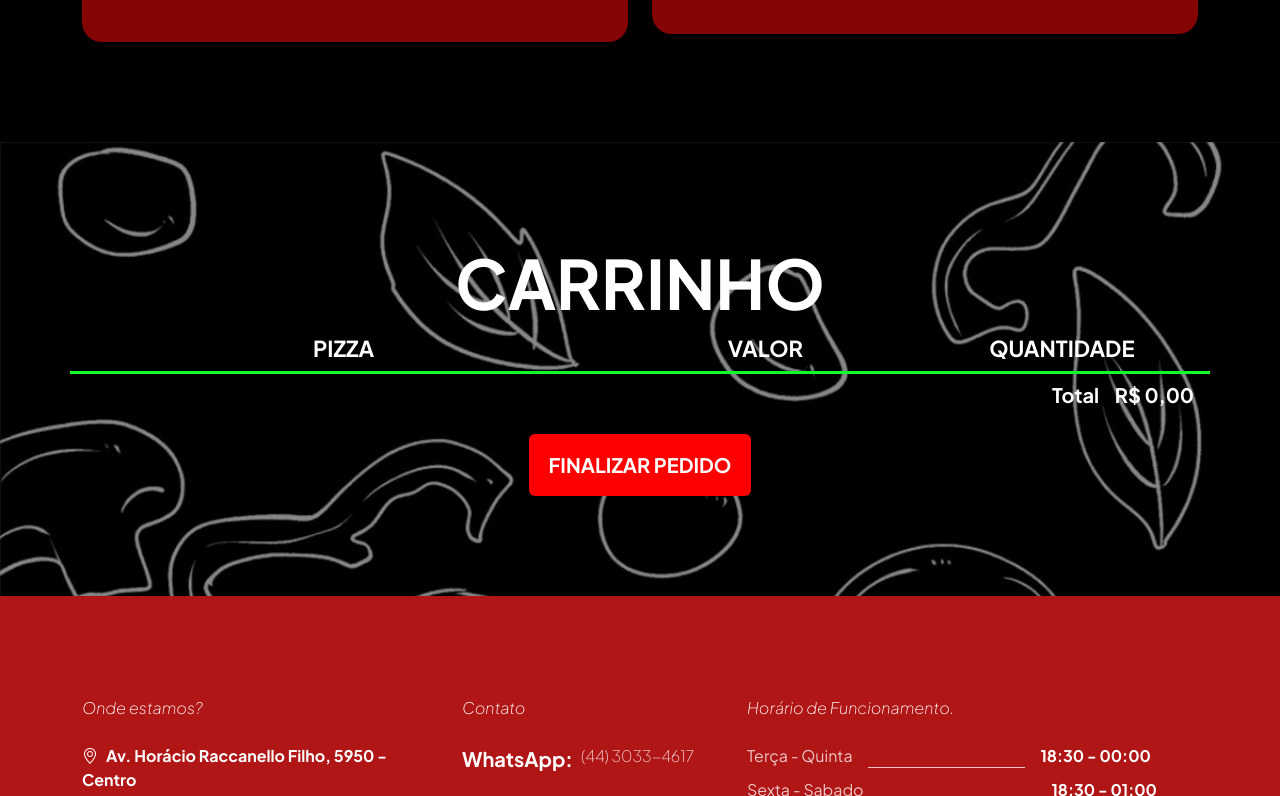
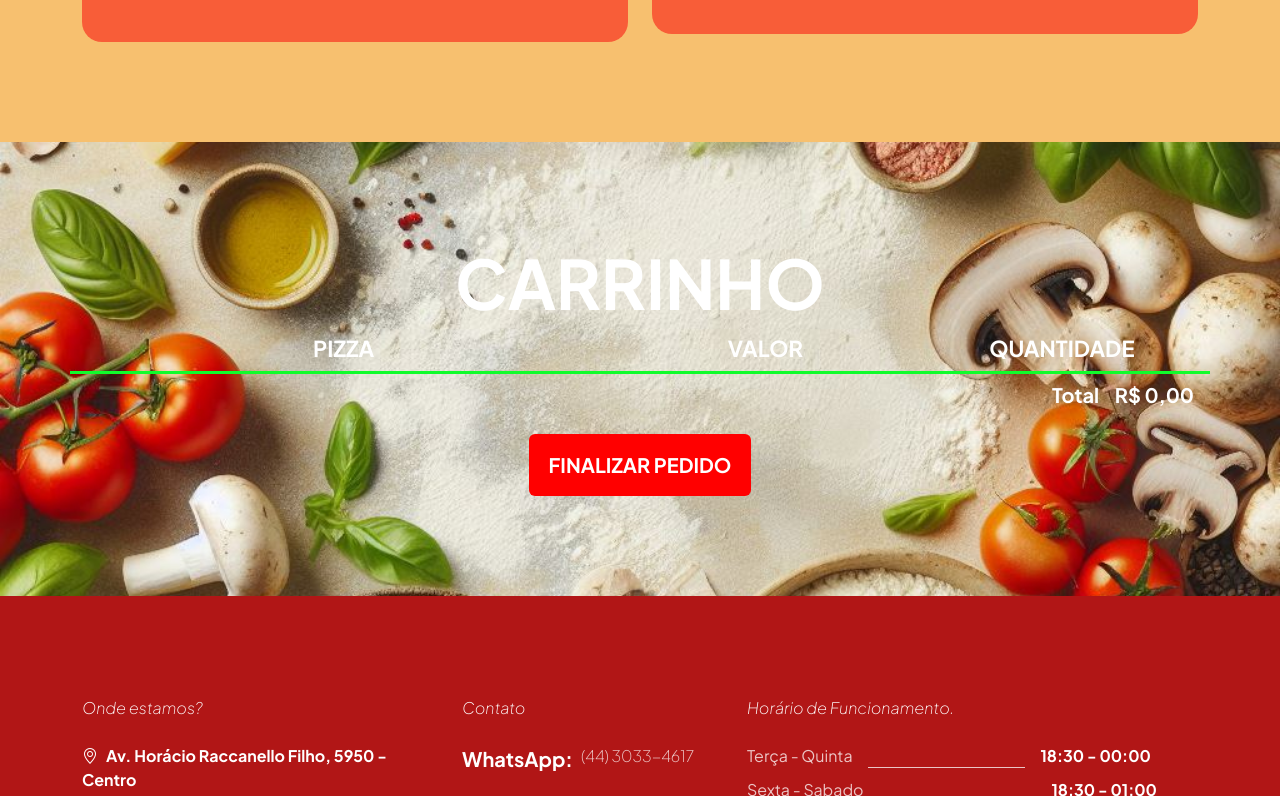
Before and after one commit to Fernandamviotto/Pizzaria_Palace, a plain HTML site: page index.html in a window 1280 px wide. Shown: the part 2689-3485 px from the top of the page. Drawn offline with Linux system fonts and the light colour scheme.

Commit message:
mudancas

```diff
--- a/css/tooplate-barista.css
+++ b/css/tooplate-barista.css
@@ -709,7 +709,7 @@ strong {
   OUR MENU
 -----------------------------------------*/
 .menu-section {
-  background-color: #000000;
+  background-color: #F7C06F;
   background-repeat: no-repeat;
   background-size: cover;
 }
@@ -941,7 +941,7 @@ strong {
   text-align: end;
   padding: 6px 16px 0 0;
   font-size: 20px;
-  }
+}
 
 .cart-total-container strong {
   margin-right: 12px;
@@ -1040,9 +1040,10 @@ strong {
   BOOKING SECTION
 -----------------------------------------*/
 .booking-section {
-  background-image: url('/images/fundo_carrinho.jpg');
+  background-image: url('/images/pizza_carr.jfif');
   background-repeat: no-repeat;
   background-size: cover;
+  background-position: 50% 50%;
   position: relative;
 }
 
```
Also changed, not shown: images/pizza_carr.jfif (added).
